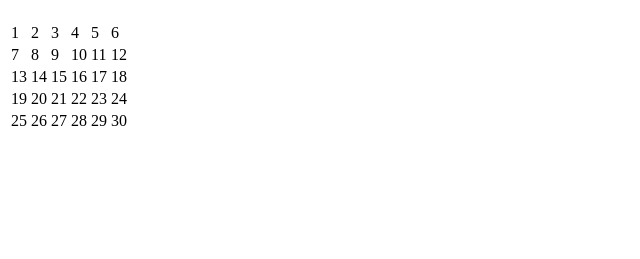
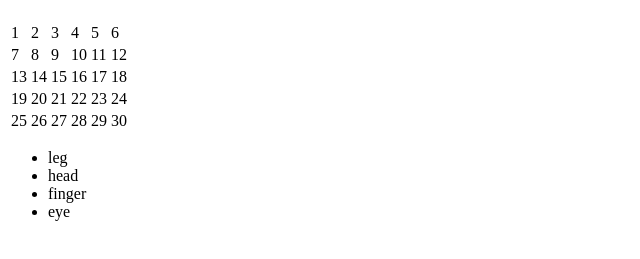
Before and after one commit to Saikal001/20.02HW, a plain HTML site: page index.html in a window 1280 px wide. Shown: the part 59-318 px from the top of the page, without its empty margins (0-640 px from the left). Drawn offline with Linux system fonts and the light colour scheme.

Commit message:
solved task 2

```diff
--- a/script.js
+++ b/script.js
@@ -1,3 +1,29 @@
+
+
+
+//2
+let list =  ["hand", "leg", "head", "finger", "eye"];
+let example1 = document.createElement("ul");
+document.body.append(example1);
+for (let i = 1; i<list.length; i++) {
+  let listItem = document.createElement("li");
+  listItem.textContent = list[i];
+  example1.append(listItem);
+}
+
+
+
+
+
+
+
+
+
+
+
+
+
+//4
 var arr=[
   {one: 1, two: 2, three: 3, four: 4, five: 5, six: 6},
   {one: 7, two: 8, three: 9, four: 10, five: 11, six: 12},
```
Also changed, not shown: index.html (+5 -0 lines).
